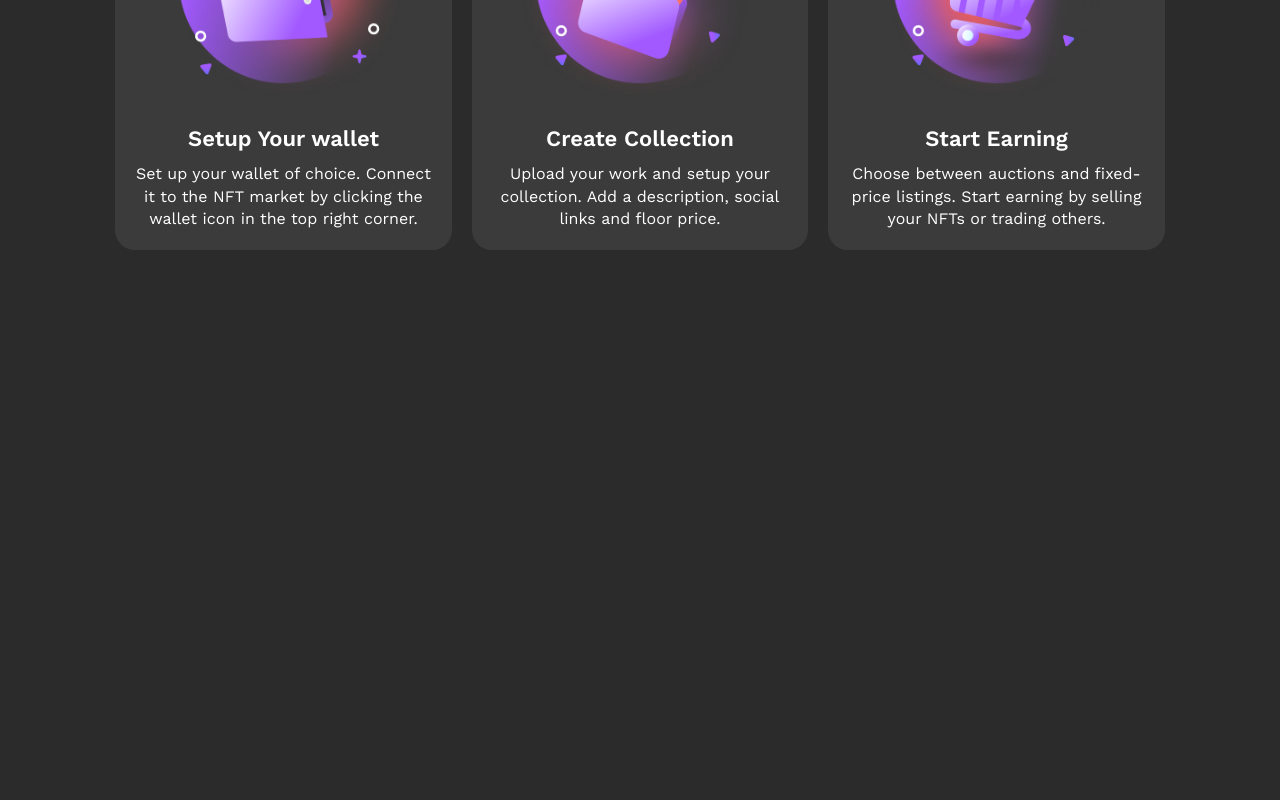
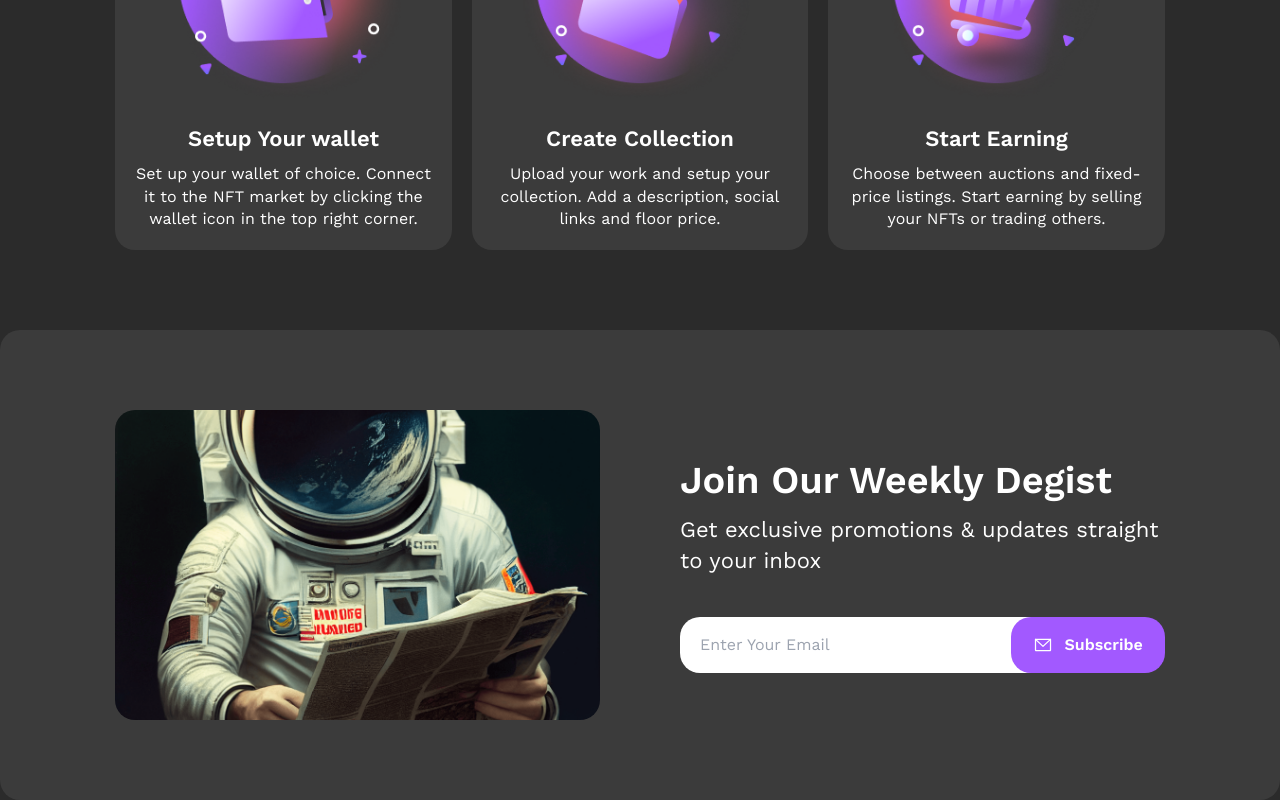
Before and after one commit to S-a-b-r/NFT_marketplace_front, a Vue app: page / in a window 1280 px wide. Shown: the part 5435-6235 px from the top of the page. Before the commit the page ends 5765 px from the top, so only its background shows below. Built offline with nearby package versions, Linux system fonts and the light colour scheme.

Commit message:
Добавил блок join our digest

```diff
--- /dev/null
+++ b/src/components/sections/JoinOurDigestSection.vue
@@ -0,0 +1,32 @@
+<template>
+    <div class="content_container flex flex-col gap-[30px]
+            md:bg-gray md:flex-row md:rounded lg:gap-[80px]">
+        <div id="space-bg" class="w-[315px] h-[255px] rounded-[20px] self-center md:w-[300px] md:h-[280px] lg:w-1/2 lg:h-[310px]"></div>
+        <div class="md:self-center lg:w-1/2">
+            <div class="mb-[40px]">
+                <h2 class="second_title mb-3">Join Our Weekly Degist</h2>
+                <p class="lg:text-xl">Get exclusive promotions & updates straight to your inbox</p>
+            </div>
+            <div class="flex flex-col gap-4 md:flex-row md:gap-0">
+                <input class="rounded-[1.25rem] w-full px-5 py-4 text-black md:rounded-r-none" placeholder="Enter Your Email"/>
+                <div class="md:bg-white md:rounded-r-full">
+                    <UIButton class="w-full justify-center" iconName="Mail" isPurple>Subscribe</UIButton>
+                </div>
+            </div>
+        </div>
+
+    </div>
+</template>
+
+<script setup>
+
+</script>
+
+<style scoped>
+#space-bg{
+    background-image: url("/src/assets/images/space.png");
+    background-size: cover;
+    background-repeat: no-repeat;
+    background-position: center;
+}
+</style>
--- a/src/pages/IndexPage.vue
+++ b/src/pages/IndexPage.vue
@@ -7,6 +7,7 @@ import CategoriesSection from '@/components/sections/CategoriesSection.vue';
 import DiscoverMoreSection from '@/components/sections/DiscoverMoreSection.vue';
 import ActiveAuction from '@/components/sections/ActiveAuction.vue';
 import HowItWorksSection from '../components/sections/HowItWorksSection.vue';
+import JoinOurDigestSection from '../components/sections/JoinOurDigestSection.vue';
 
 const activeAuctionInfo = {
     bgUrl : "src/assets/images/auction_bg.png",
@@ -32,4 +33,5 @@ const activeAuctionInfo = {
     <DiscoverMoreSection />
     <ActiveAuction :activeAuction="activeAuctionInfo" />
     <HowItWorksSection />
+    <JoinOurDigestSection />
 </template>
```
Also changed, not shown: src/assets/images/icons/Mail.svg (renamed from src/assets/images/icons/EnvelopeSimple.svg), src/assets/images/space.png (added).
